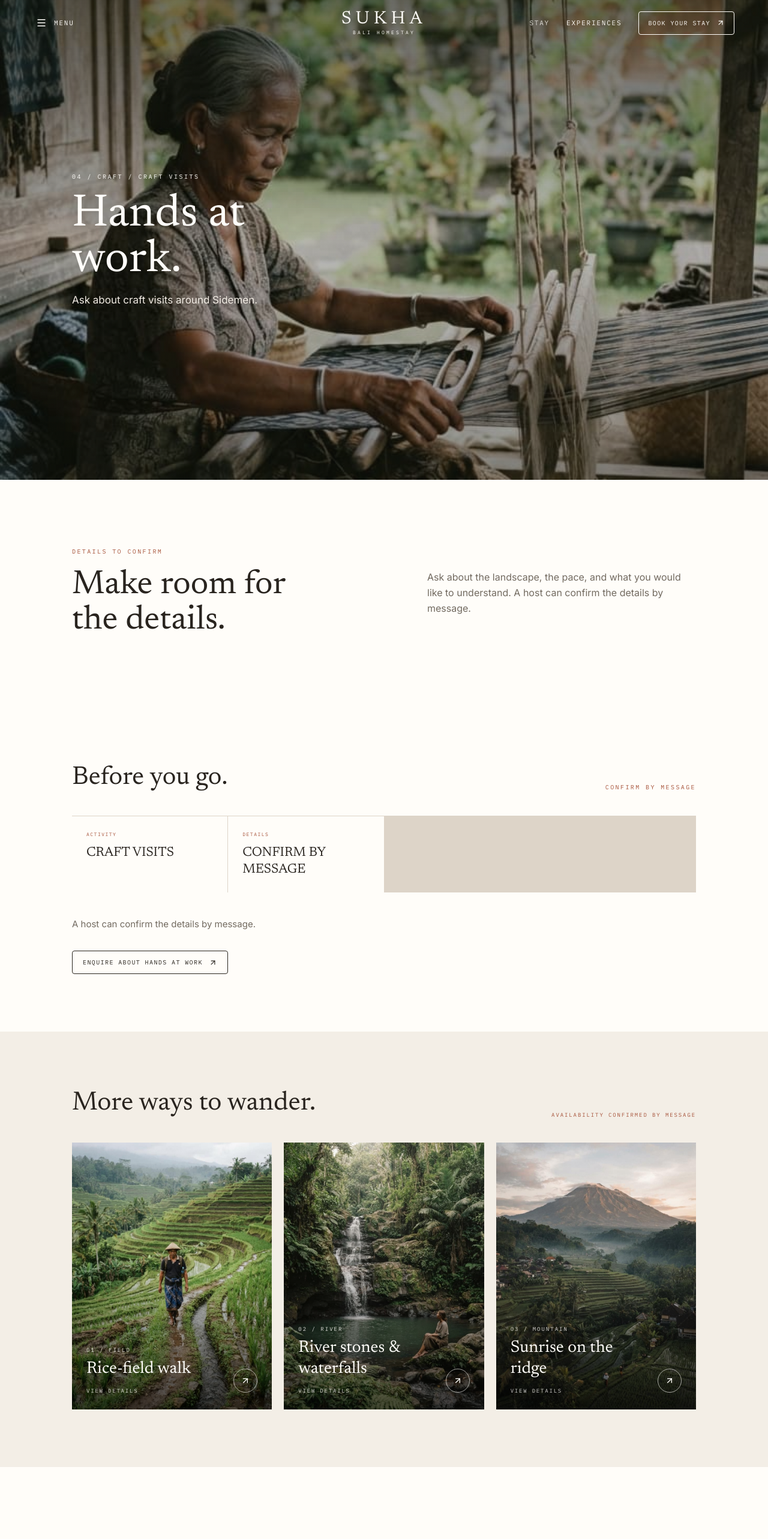
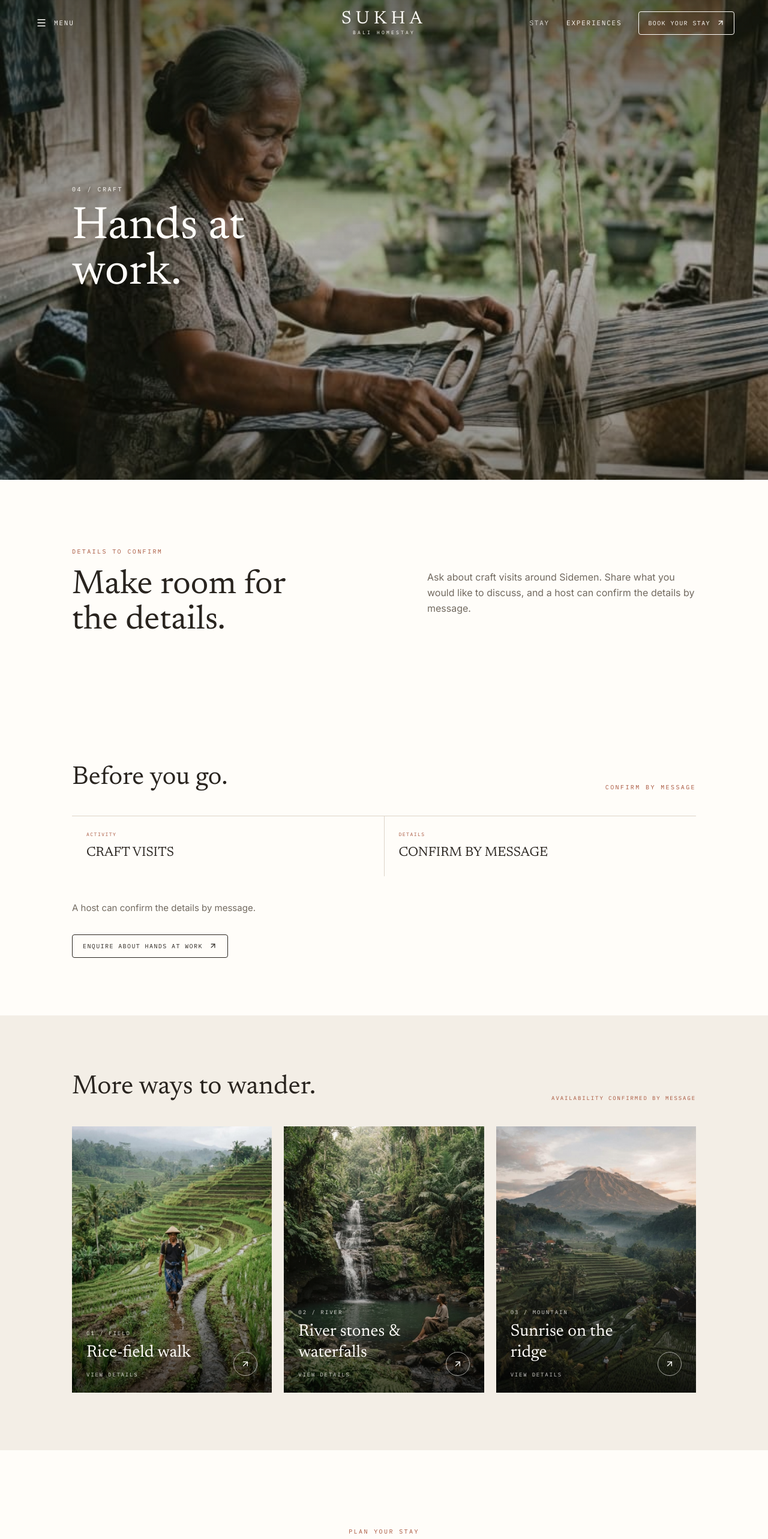
Before and after one commit to 0xMinomus/sukhahomestay, a React (Vite) app: page /experiences/hands-at-work in a window 1280 px wide. Shown: the top 2566 px of the page at 60% size. Built offline with nearby package versions, Linux system fonts and the light colour scheme.

Commit message:
fix: polish experience detail pages

```diff
--- a/src/App.tsx
+++ b/src/App.tsx
@@ -52,7 +52,14 @@ function routeMeta(pathname: string): { title: string; description: string } {
     }
   }
   if (path.startsWith("/experiences/")) {
-    const experience = getExperienceBySlug(path.slice("/experiences/".length));
+    const rawSlug = path.slice("/experiences/".length);
+    let slug = rawSlug;
+    try {
+      slug = decodeURIComponent(rawSlug);
+    } catch {
+      // Malformed percent-encoding: fall back to the raw segment.
+    }
+    const experience = getExperienceBySlug(slug);
     if (experience) {
       return {
         title: `${experience.title} · ${SITE_NAME}`,
@@ -74,7 +81,7 @@ function routeMeta(pathname: string): { title: string; description: string } {
     "/experiences": {
       title: `Experiences · ${SITE_NAME}`,
       description:
-        "Ask about village walks, river places, craft visits and rice-field walks around Sidemen, East Bali.",
+        "Ask about rice-field walks, river places, mountain light and craft visits around Sidemen, East Bali.",
     },
     "/booking": {
       title: `Booking · ${SITE_NAME}`,
--- a/src/components/ExperienceCard.tsx
+++ b/src/components/ExperienceCard.tsx
@@ -6,15 +6,14 @@ export default function ExperienceCard({ experience }: { experience: Experience
   return (
     <Link
       to={`/experiences/${experience.slug}`}
-      className="group block overflow-hidden bg-moss"
-      aria-label={`View details for ${experience.title}`}
+      className="group block overflow-hidden bg-moss focus-visible:outline-2 focus-visible:outline-offset-2 focus-visible:outline-cream"
     >
       <div className="relative aspect-[3/4] overflow-hidden">
         <img
           src={experience.img}
           alt={experience.imageAlt}
           loading="lazy"
-          className="h-full w-full object-cover transition-transform duration-[1.2s] ease-out group-hover:scale-[1.06]"
+          className="h-full w-full object-cover transition-transform duration-[1.2s] ease-out group-hover:scale-[1.06] group-focus-visible:scale-[1.06]"
         />
         <div className="absolute inset-0 bg-gradient-to-t from-black/60 via-black/5 to-transparent" />
         <div className="absolute right-6 bottom-6 left-6 flex items-end justify-between gap-4">
@@ -23,7 +22,7 @@ export default function ExperienceCard({ experience }: { experience: Experience
             <p className="mt-2 font-serif text-[28px] leading-tight text-cream">{experience.title}</p>
             <p className="mt-3 font-mono text-[9px] tracking-[1.8px] text-cream/80">VIEW DETAILS</p>
           </div>
-          <span className="mb-1 flex h-10 w-10 shrink-0 items-center justify-center rounded-full border border-cream/60 text-cream transition-all duration-300 group-hover:border-cream group-hover:bg-cream group-hover:text-ink">
+          <span className="mb-1 flex h-10 w-10 shrink-0 items-center justify-center rounded-full border border-cream/60 text-cream transition-all duration-300 group-hover:border-cream group-hover:bg-cream group-hover:text-ink group-focus-visible:border-cream group-focus-visible:bg-cream group-focus-visible:text-ink">
             <ArrowUpRight size={16} />
           </span>
         </div>
--- a/src/components/Hero.tsx
+++ b/src/components/Hero.tsx
@@ -31,7 +31,7 @@ export default function Hero({
   img: string;
   eyebrow: string;
   title: string[];
-  description: string;
+  description?: string;
   meta?: string[];
   scrollCue?: boolean;
   height?: string;
@@ -81,6 +81,7 @@ export default function Hero({
             </Rise>
           ))}
         </h1>
+        {description && (
           <motion.p
             initial={reduce ? { opacity: 0 } : { opacity: 0, y: 14 }}
             animate={reduce ? { opacity: 1 } : { opacity: 1, y: 0 }}
@@ -89,6 +90,7 @@ export default function Hero({
           >
             {description}
           </motion.p>
+        )}
 
         {meta && meta.length > 0 && (
           <motion.div
--- a/src/data/content.ts
+++ b/src/data/content.ts
@@ -52,11 +52,7 @@ export const img = {
   diningBreakfast,
   diningHero,
   diningLongtable,
-  experiencesCraft,
   experiencesHero,
-  experiencesMountain,
-  experiencesRiceTerrace,
-  experiencesRiver,
   landingGardenSuite,
   landingHero,
   landingMountain,
@@ -274,7 +270,7 @@ export interface Experience {
   readonly overviewLabel: string;
   readonly overviewTitle: string[];
   readonly overviewBody: string;
-  readonly facts?: readonly ExperienceFact[];
+  readonly facts: readonly ExperienceFact[];
   readonly hostConfirmation: string;
   readonly enquiryLabel: string;
   readonly seoDescription: string;
--- a/src/pages/ExperienceDetail.tsx
+++ b/src/pages/ExperienceDetail.tsx
@@ -15,12 +15,7 @@ export default function ExperienceDetail() {
 
   return (
     <>
-      <Hero
-        img={experience.img}
-        eyebrow={`${experience.index} / ${experience.overviewLabel}`}
-        title={experience.heroTitle}
-        description={experience.tagline}
-      />
+      <Hero img={experience.img} eyebrow={experience.index} title={experience.heroTitle} />
 
       <section className="bg-cream">
         <div className="mx-auto grid max-w-[1440px] grid-cols-1 items-center gap-10 px-6 py-20 md:grid-cols-2 md:gap-20 md:px-[120px] md:py-28">
@@ -32,13 +27,12 @@ export default function ExperienceDetail() {
           </div>
           <Reveal delay={0.1}>
             <p className="max-w-md text-[16px] leading-[26px] text-stone md:justify-self-end">
-              Ask about the landscape, the pace, and what you would like to understand. {experience.hostConfirmation}
+              {experience.overviewBody}
             </p>
           </Reveal>
         </div>
       </section>
 
-      {experience.facts && (
       <section className="bg-cream">
         <div className="mx-auto max-w-[1440px] px-6 py-20 md:px-[120px] md:py-24">
           <div className="flex flex-col justify-between gap-4 md:flex-row md:items-end">
@@ -47,7 +41,7 @@ export default function ExperienceDetail() {
               <Eyebrow>CONFIRM BY MESSAGE</Eyebrow>
             </Reveal>
           </div>
-            <Stagger className="mt-10 grid grid-cols-2 gap-px border-t border-line bg-line md:grid-cols-4">
+          <Stagger className="mt-10 grid grid-cols-2 gap-px border-t border-line bg-line md:grid-cols-2">
             {experience.facts.map((fact) => (
               <Item key={fact.label} className="flex flex-col gap-3 bg-cream p-6">
                 <span className="font-mono text-[8px] tracking-[1.5px] text-clay">{fact.label}</span>
@@ -63,7 +57,6 @@ export default function ExperienceDetail() {
           </Reveal>
         </div>
       </section>
-      )}
 
       <section className="bg-sand">
         <div className="mx-auto max-w-[1440px] px-6 py-20 md:px-[120px] md:py-24">
@@ -84,7 +77,7 @@ export default function ExperienceDetail() {
       </section>
 
       <ClosingBand
-        eyebrow="ENQUIRE ABOUT YOUR STAY"
+        eyebrow="PLAN YOUR STAY"
         title={["Explore at Sidemen’s pace."]}
         cta={{ label: "ENQUIRE ABOUT YOUR STAY", to: "/booking" }}
       />
--- a/src/pages/Experiences.tsx
+++ b/src/pages/Experiences.tsx
@@ -46,7 +46,7 @@ export default function Experiences() {
           />
           <div>
             <Reveal>
-              <p className="font-serif text-[64px] leading-none text-clay/25">01</p>
+              <p className="font-serif text-[64px] leading-none text-clay/25">{signature.index.split(" / ")[0]}</p>
             </Reveal>
             <Reveal>
               <Eyebrow className="mt-2">{signature.overviewLabel}</Eyebrow>
@@ -56,7 +56,7 @@ export default function Experiences() {
               <p className="mt-6 max-w-md text-[16px] leading-[26px] text-stone">{signature.overviewBody}</p>
             </Reveal>
             <Stagger className="mt-8 flex flex-wrap gap-x-10 gap-y-4">
-              {signature.facts?.map((fact) => (
+              {signature.facts.map((fact) => (
                 <Item key={fact.label} className="flex flex-col gap-1.5">
                   <span className="font-mono text-[9px] tracking-[1.8px] text-clay">{fact.label}</span>
                   <span className="font-serif text-[19px]">{fact.value}</span>
@@ -64,7 +64,7 @@ export default function Experiences() {
               ))}
             </Stagger>
             <Reveal delay={0.1} className="mt-8">
-              <GhostButton to={`/experiences/${signature.slug}`} label="EXPLORE THE RICE-FIELD WALK" />
+              <GhostButton to={`/experiences/${signature.slug}`} label={`EXPLORE ${signature.title.toUpperCase()}`} />
             </Reveal>
           </div>
         </div>
@@ -104,7 +104,11 @@ export default function Experiences() {
         </div>
       </section>
 
-      <ClosingBand eyebrow="ENQUIRE ABOUT YOUR STAY" title={["Explore at Sidemen’s pace."]} />
+      <ClosingBand
+        eyebrow="ENQUIRE ABOUT YOUR STAY"
+        title={["Explore at Sidemen’s pace."]}
+        cta={{ label: "ENQUIRE ABOUT YOUR STAY", to: "/booking" }}
+      />
     </>
   );
 }
```
Also changed, not shown: 1 other file (tests, documents, lock files or other folders). Lines whose indentation alone changed are shown as unchanged.
